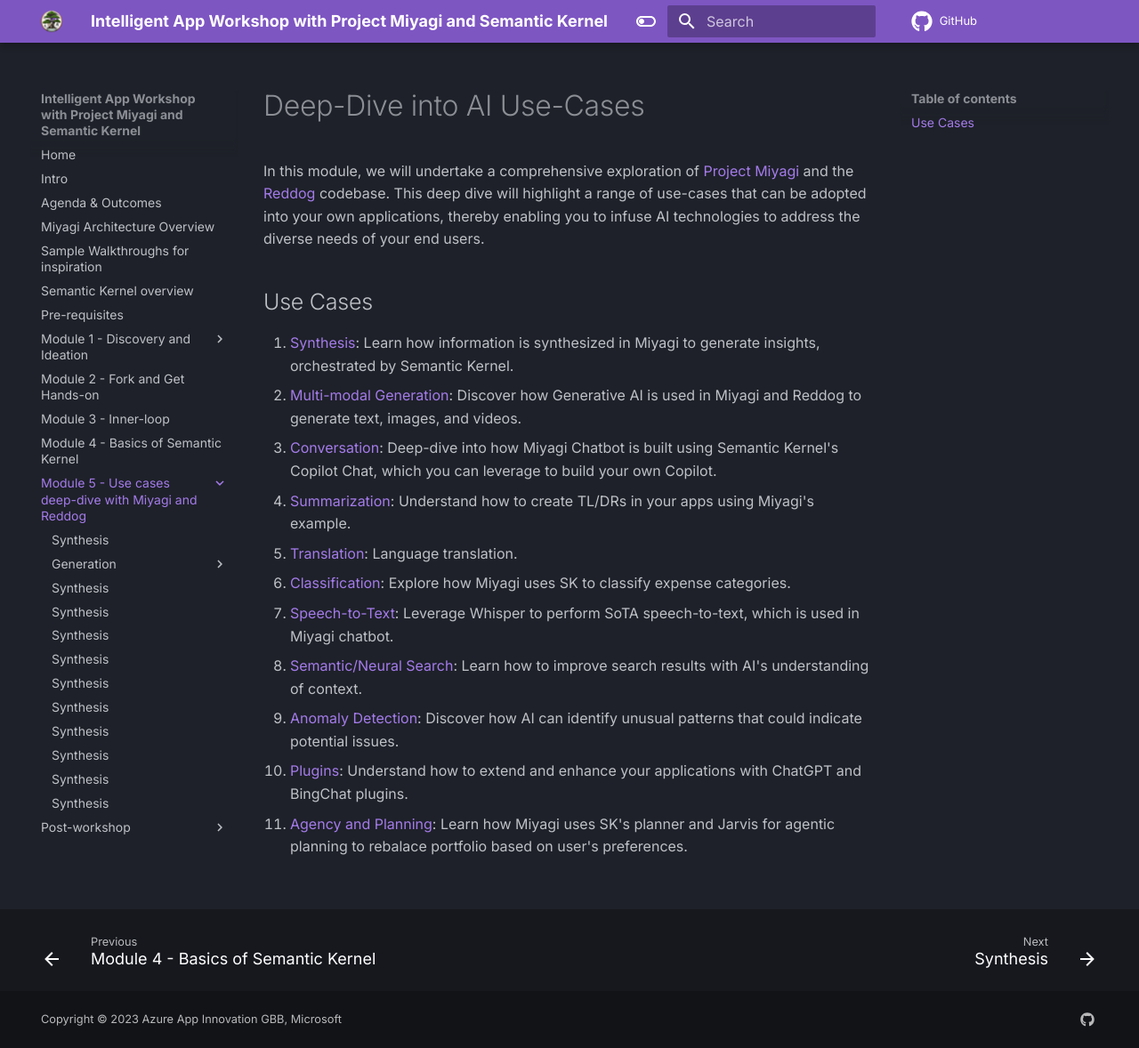
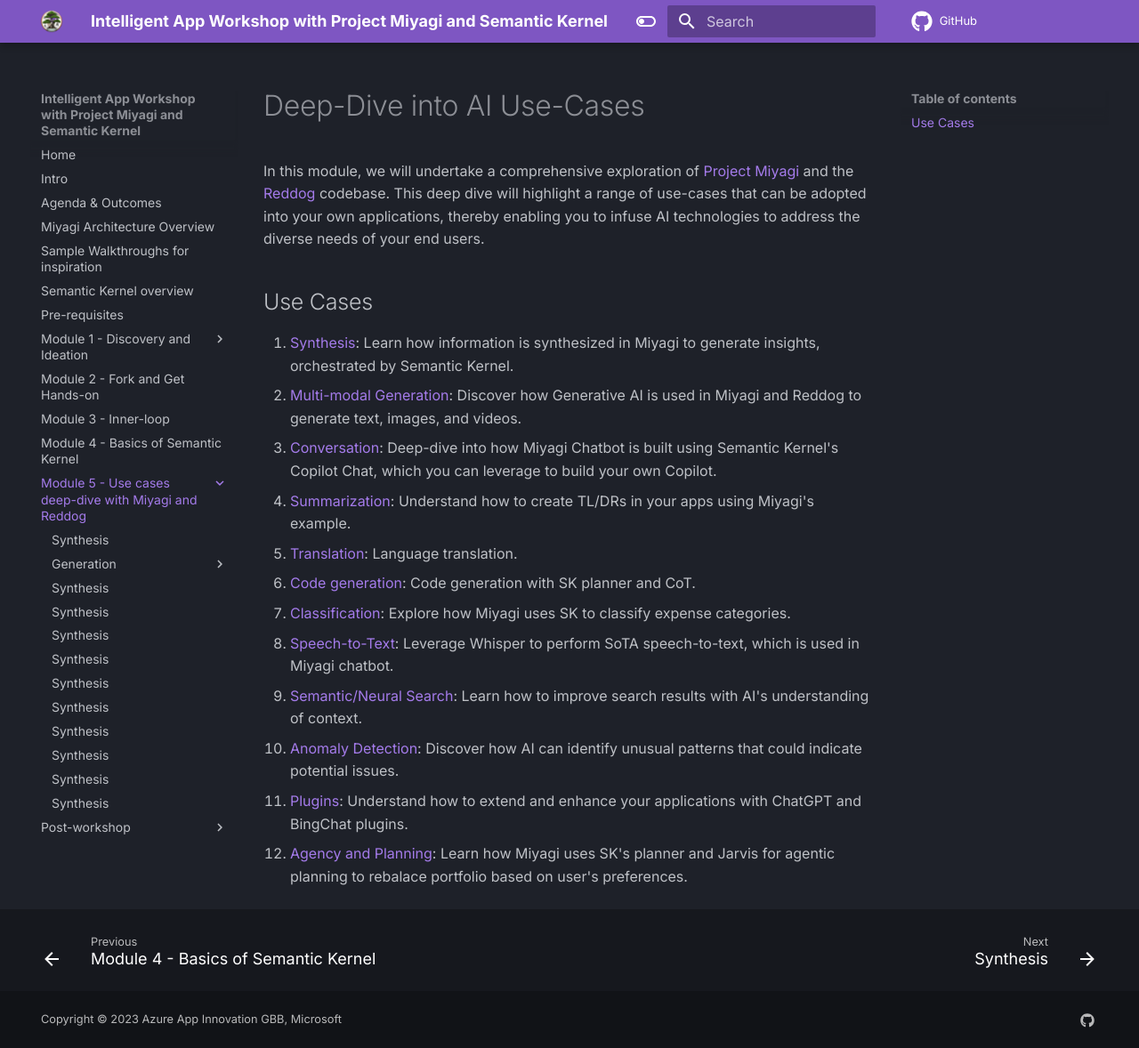
Before and after one commit to Azure/intelligent-app-workshop, an MkDocs documentation site: the page built from docs/wksp/05-use-cases/index.md, in a window 1280 px wide and 1178 px high. Shown: the whole window at 89% size. Built offline with MkDocs 1.6.1 and Material for MkDocs 9.7.7, drawn with Linux system fonts in a browser that asks for light colours; comment, search, counter and statistics services are not loaded.

```diff
--- a/docs/wksp/05-use-cases/index.md
+++ b/docs/wksp/05-use-cases/index.md
@@ -5,13 +5,14 @@ In this module, we will undertake a comprehensive exploration of [Project Miyagi
 ## Use Cases
 
 1. [Synthesis](./synthesis.md): Learn how information is synthesized in Miyagi to generate insights, orchestrated by Semantic Kernel.
-2. [Multi-modal Generation](./generation.md): Discover how Generative AI is used in Miyagi and Reddog to generate text, images, and videos.
-3. [Conversation](./generation.md): Deep-dive into how Miyagi Chatbot is built using Semantic Kernel's Copilot Chat, which you can leverage to build your own Copilot.
-4. [Summarization](./generation.md): Understand how to create TL/DRs in your apps using Miyagi's example.
-5. [Translation](./generation.md): Language translation.
-6. [Classification](./generation.md): Explore how Miyagi uses SK to classify expense categories.
-7. [Speech-to-Text](./generation.md): Leverage Whisper to perform SoTA speech-to-text, which is used in Miyagi chatbot.
-8. [Semantic/Neural Search](./generation.md): Learn how to improve search results with AI's understanding of context.
-9. [Anomaly Detection](./generation.md): Discover how AI can identify unusual patterns that could indicate potential issues.
-10. [Plugins](./generation.md): Understand how to extend and enhance your applications with ChatGPT and BingChat plugins.
+1. [Multi-modal Generation](./generation.md): Discover how Generative AI is used in Miyagi and Reddog to generate text, images, and videos.
+1. [Conversation](./generation.md): Deep-dive into how Miyagi Chatbot is built using Semantic Kernel's Copilot Chat, which you can leverage to build your own Copilot.
+1. [Summarization](./generation.md): Understand how to create TL/DRs in your apps using Miyagi's example.
+1. [Translation](./generation.md): Language translation.
+1. [Code generation](./generation.md): Code generation with SK planner and CoT.
+1. [Classification](./generation.md): Explore how Miyagi uses SK to classify expense categories.
+1. [Speech-to-Text](./generation.md): Leverage Whisper to perform SoTA speech-to-text, which is used in Miyagi chatbot.
+1. [Semantic/Neural Search](./generation.md): Learn how to improve search results with AI's understanding of context.
+1. [Anomaly Detection](./generation.md): Discover how AI can identify unusual patterns that could indicate potential issues.
+11. [Plugins](./generation.md): Understand how to extend and enhance your applications with ChatGPT and BingChat plugins.
 11. [Agency and Planning](./generation.md): Learn how Miyagi uses SK's planner and Jarvis for agentic planning to rebalace portfolio based on user's preferences.
```
Also changed, not shown: docs/wksp/00-intro/agenda-and-outcomes.md (+3 -3 lines).
